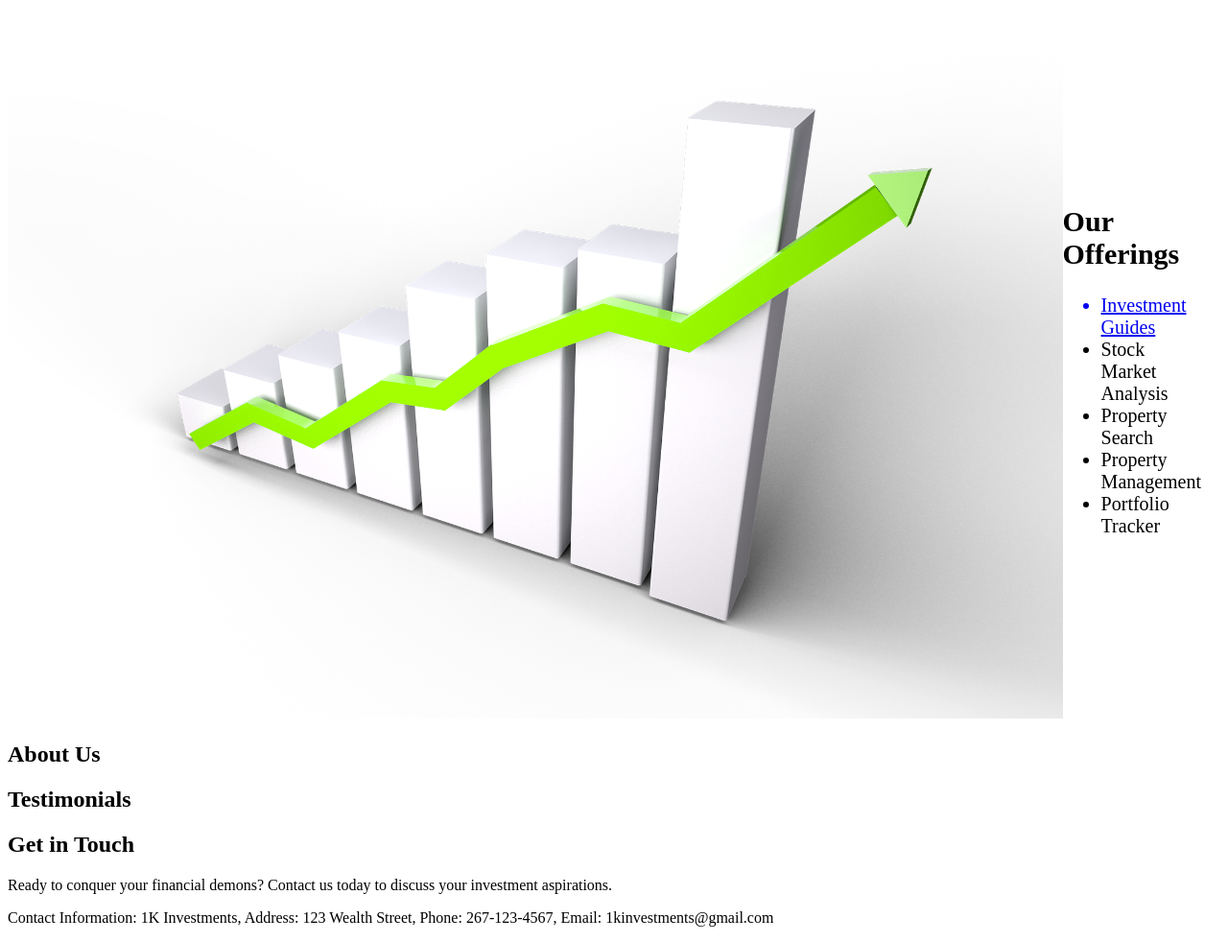
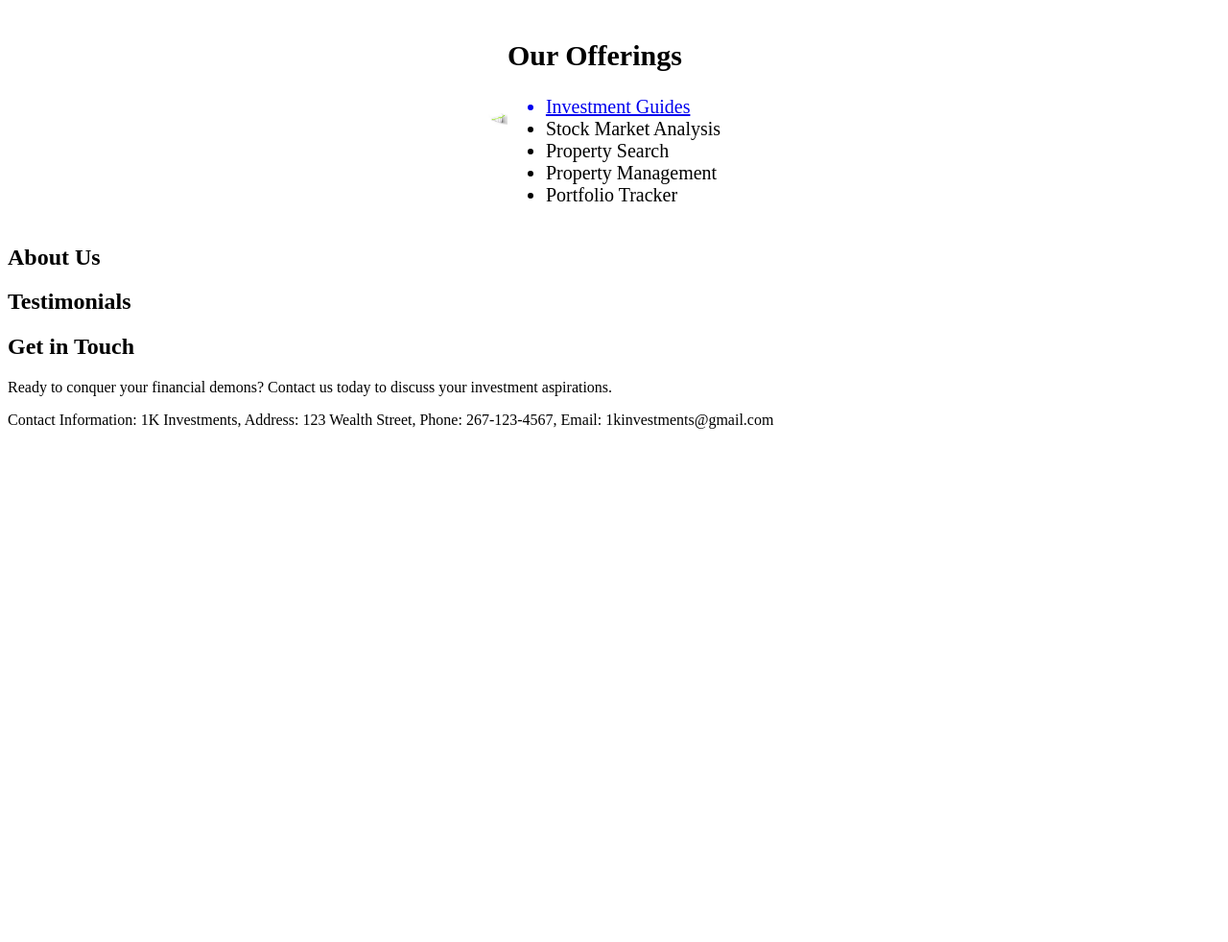
Before and after one commit to Mikal278/1kinvestments, a PHP site: page / in a window 1280 px wide. Shown: the part 98-1080 px from the top of the page at 96% size. After the commit the page ends 545 px from the top, so only its background shows below. Run offline with PHP 8.4, Linux system fonts and the light colour scheme.

Commit message:
Update main.css

```diff
--- a/main.css
+++ b/main.css
@@ -3,6 +3,7 @@
 }
 
 img {
+	width: 20px;
 	max-width: 100%;
  	max-height: 100%;
 }
```
